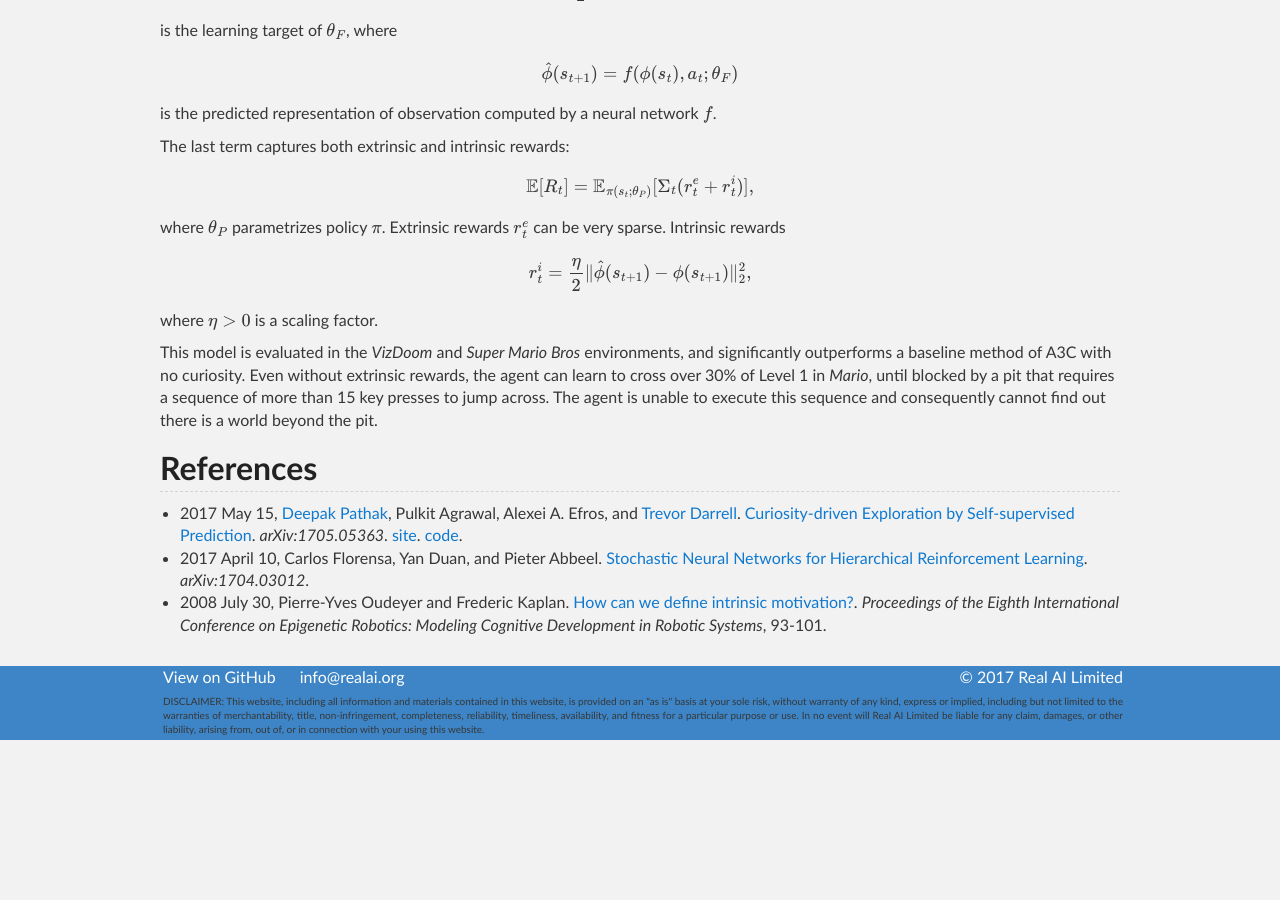
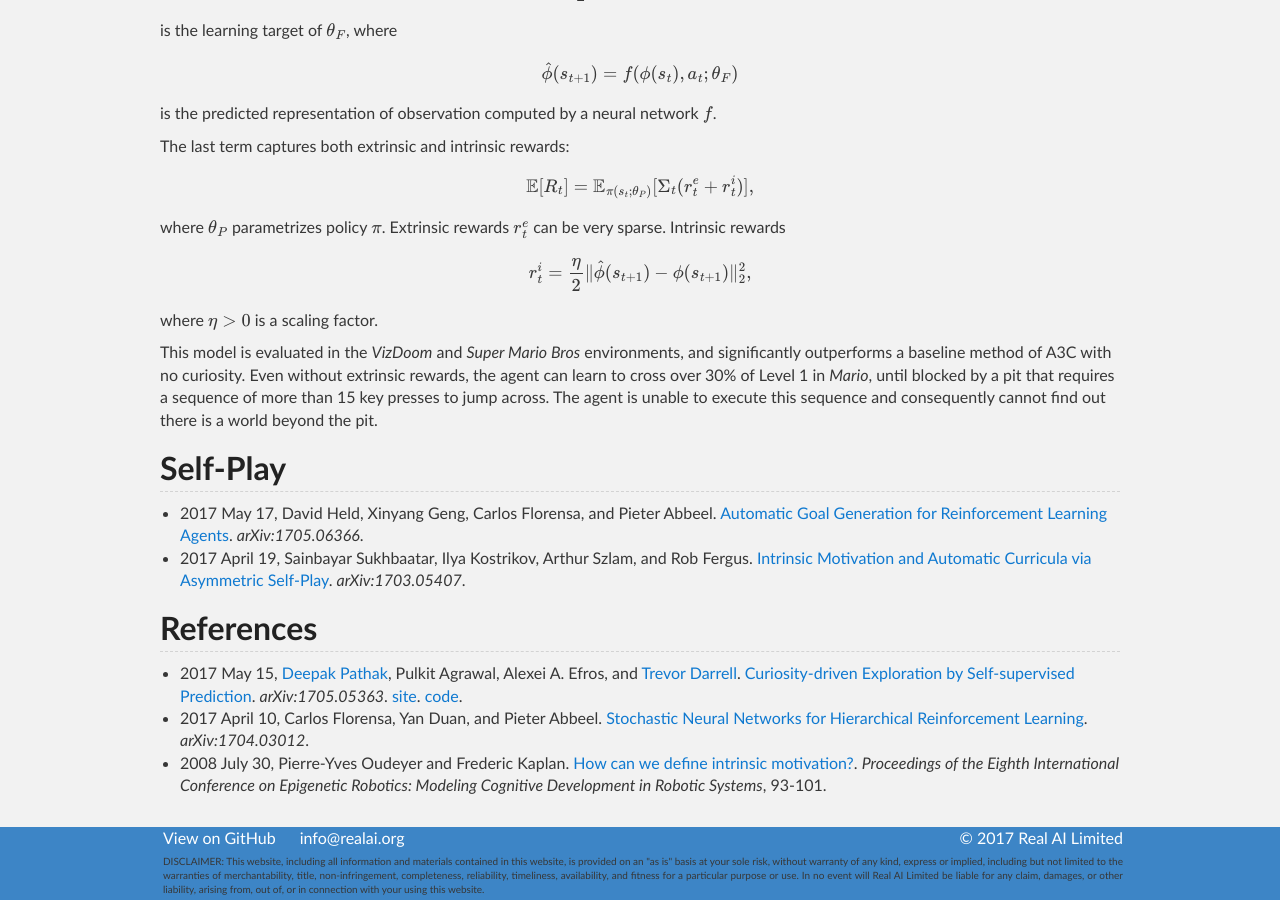
Before and after one commit to Tonywuhk/realai.org, a Jekyll site: the page built from intrinsic-motivation.md, in a window 1280 px wide and 900 px high, scrolled down 951 px. Built offline with Jekyll 4.4.1, drawn with Linux system fonts in a browser that asks for light colours; our own code applies the rules of GitHub Pages for plain Markdown files; formulas are drawn with MathJax 3; comment, search, counter and statistics services are not loaded; the repository's description, which GitHub fills in, is left out; before the commit the page ends 1691 px from its top, so only the background shows below that.

Commit message:
Update intrinsic-motivation.md

```diff
--- a/intrinsic-motivation.md
+++ b/intrinsic-motivation.md
@@ -66,6 +66,11 @@ where \\(\eta > 0\\) is a scaling factor.
 
 This model is evaluated in the *VizDoom* and *Super Mario Bros* environments, and significantly outperforms a baseline method of A3C with no curiosity. Even without extrinsic rewards, the agent can learn to cross over 30% of Level 1 in *Mario*, until blocked by a pit that requires a sequence of more than 15 key presses to jump across. The agent is unable to execute this sequence and consequently cannot find out there is a world beyond the pit.
 
+## Self-Play
+
+* 2017 May 17, David Held, Xinyang Geng, Carlos Florensa, and Pieter Abbeel. [Automatic Goal Generation for Reinforcement Learning Agents](https://arxiv.org/abs/1705.06366). *arXiv:1705.06366*.
+* 2017 April 19, Sainbayar Sukhbaatar, Ilya Kostrikov, Arthur Szlam, and Rob Fergus. [Intrinsic Motivation and Automatic Curricula via Asymmetric Self-Play](https://arxiv.org/abs/1703.05407). *arXiv:1703.05407*.
+
 ## References
 
 * 2017 May 15, [Deepak Pathak](https://people.eecs.berkeley.edu/~pathak/), Pulkit Agrawal, Alexei A. Efros, and [Trevor Darrell](https://people.eecs.berkeley.edu/~trevor/). [Curiosity-driven Exploration by Self-supervised Prediction](https://arxiv.org/abs/1705.05363). *arXiv:1705.05363*. [site](https://pathak22.github.io/noreward-rl/). [code](https://github.com/pathak22/noreward-rl).
```
